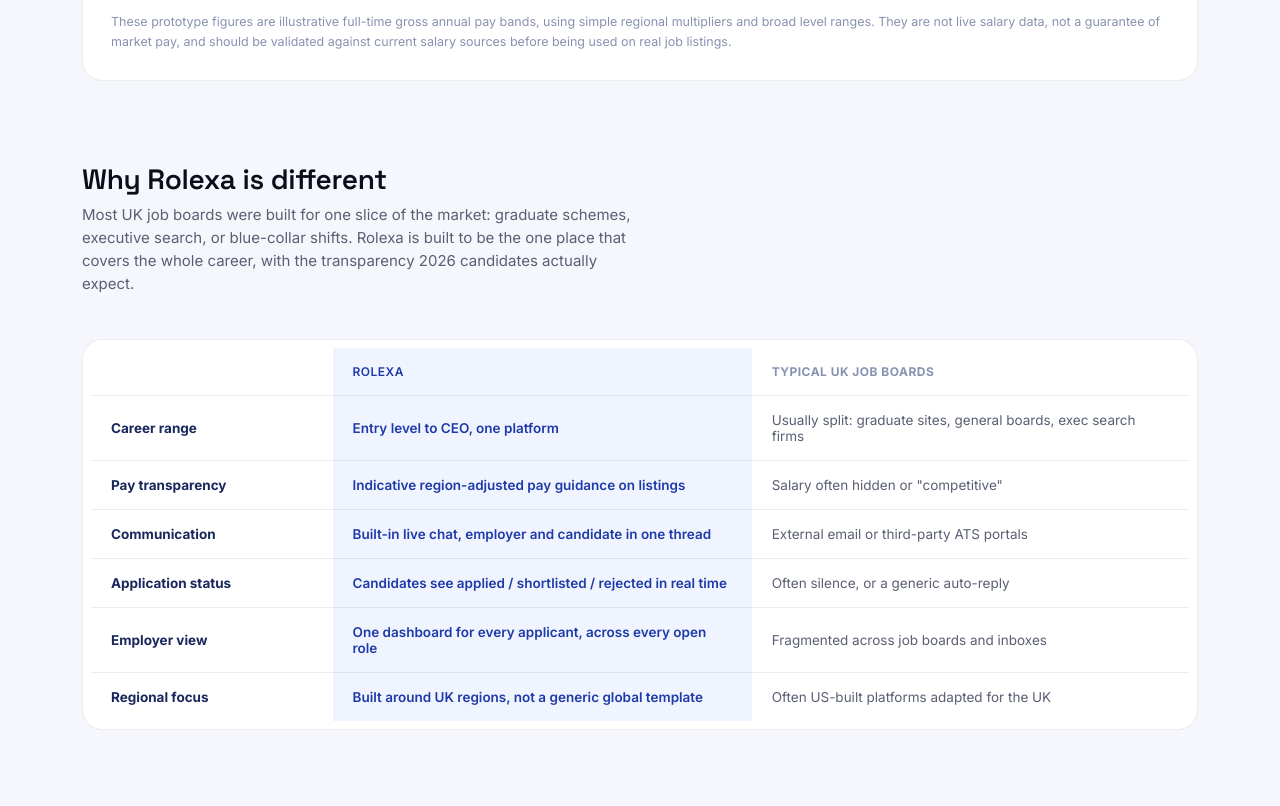
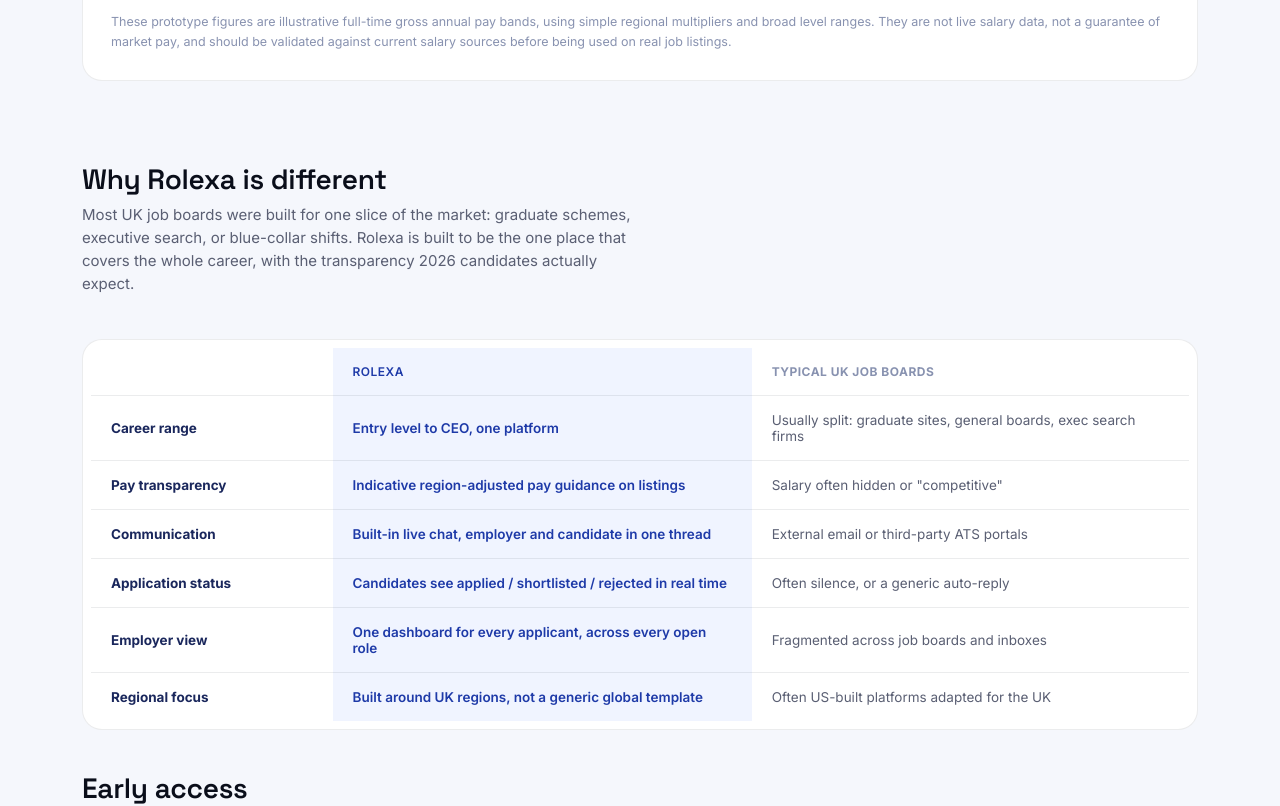
Before and after one commit to Corum93/rolexa, a plain HTML site: page index.html in a window 1280 px wide. Shown: the part 1600-2406 px from the top of the page. Drawn offline with Linux system fonts and the light colour scheme.

Commit message:
Tighten spacing before early access

```diff
--- a/index.html
+++ b/index.html
@@ -10,7 +10,7 @@
   :root{--ink:#0A0E1A;--navy:#1A275C;--panel:#202D66;--blue:#4C74FF;--blue-light:#8CA6FF;--sky:#C7D3FF;--paper:#F5F7FC;--white:#FFFFFF;--line:rgba(255,255,255,0.09);--line-soft:rgba(10,14,26,0.08);--muted:#8892B0;--good:#2FAE7A;--warn:#E0A82E;--bad:#E0533F;--radius:14px;}
   *{box-sizing:border-box;}html,body{margin:0;padding:0;scroll-behavior:smooth;}body{background:var(--paper);color:var(--ink);font-family:'Inter',sans-serif;-webkit-font-smoothing:antialiased;}h1,h2,h3,.display{font-family:'Space Grotesk',sans-serif;font-weight:600;letter-spacing:-0.01em;margin:0;}a{color:inherit;text-decoration:none;}button{font-family:inherit;cursor:pointer;}.wrap{max-width:1180px;margin:0 auto;padding:0 32px;}
   nav{position:sticky;top:0;z-index:50;background:var(--ink);border-bottom:1px solid var(--line);}.nav-inner{display:flex;align-items:center;justify-content:space-between;padding:16px 32px;max-width:1180px;margin:0 auto;gap:24px;}.brand{display:flex;align-items:center;gap:10px;}.brand-word{color:var(--white);font-size:20px;font-weight:700;letter-spacing:-0.01em;}.nav-links{display:flex;align-items:center;gap:28px;}.nav-links a{color:var(--sky);font-size:14px;font-weight:500;opacity:0.85;}.nav-links a:hover{opacity:1;}.nav-cta{display:flex;gap:10px;align-items:center;}.btn{border-radius:999px;padding:10px 20px;font-size:14px;font-weight:600;border:1px solid transparent;display:inline-flex;align-items:center;justify-content:center;gap:6px;}.btn-primary{background:var(--blue);color:var(--white);}.btn-primary:hover{background:var(--blue-light);}.btn-ghost{background:transparent;color:var(--white);border-color:rgba(255,255,255,0.25);}.btn-ghost:hover{border-color:rgba(255,255,255,0.5);}.btn-dark{background:var(--ink);color:var(--white);}.btn-dark:hover{background:var(--navy);}
-  .mode-switch{display:flex;gap:4px;background:var(--navy);border-radius:999px;padding:4px;margin:20px 0 0;width:max-content;}.mode-switch button{border:none;background:transparent;color:var(--sky);padding:9px 20px;border-radius:999px;font-size:13px;font-weight:600;}.mode-switch button.active{background:var(--blue);color:var(--white);}section{padding:64px 0;}.section-tight{padding:40px 0;}#explorer{padding-bottom:40px;}#why{padding-top:40px;}#jobs{padding-top:48px;}#jobs .sec-head{margin-bottom:20px;}#jobs .building-banner{margin:0;max-width:760px;padding:36px;}#candidate-dashboard{padding-top:48px;}#candidate-dashboard .sec-head{margin-bottom:20px;}#candidate-dashboard .auth-gate{margin:0;max-width:460px;padding:40px;}
+  .mode-switch{display:flex;gap:4px;background:var(--navy);border-radius:999px;padding:4px;margin:20px 0 0;width:max-content;}.mode-switch button{border:none;background:transparent;color:var(--sky);padding:9px 20px;border-radius:999px;font-size:13px;font-weight:600;}.mode-switch button.active{background:var(--blue);color:var(--white);}section{padding:64px 0;}.section-tight{padding:40px 0;}#explorer{padding-bottom:40px;}#why{padding-top:40px;padding-bottom:20px;}#jobs{padding-top:20px;}#jobs .sec-head{margin-bottom:20px;}#jobs .building-banner{margin:0;max-width:760px;padding:36px;}#candidate-dashboard{padding-top:48px;}#candidate-dashboard .sec-head{margin-bottom:20px;}#candidate-dashboard .auth-gate{margin:0;max-width:460px;padding:40px;}
   .hero{background:linear-gradient(180deg,var(--navy) 0%,var(--ink) 65%,var(--navy) 100%);padding:58px 0 48px;}.eyebrow{color:var(--blue-light);font-size:13px;font-weight:600;letter-spacing:0.06em;text-transform:uppercase;margin-bottom:12px;}.hero h1{color:var(--white);font-size:48px;line-height:1.08;max-width:680px;}.hero p{color:var(--sky);font-size:17px;line-height:1.55;max-width:560px;margin-top:16px;}.search-card{background:var(--white);border-radius:var(--radius);padding:14px;margin-top:30px;display:grid;grid-template-columns:1.4fr 1fr 1fr auto;gap:10px;max-width:820px;box-shadow:0 20px 50px rgba(0,0,0,0.35);}.search-card input,.search-card select{border:1px solid var(--line-soft);border-radius:9px;padding:12px 14px;font-size:14px;font-family:inherit;color:var(--ink);background:var(--paper);}.search-card button{border:none;background:var(--ink);color:var(--white);border-radius:9px;padding:12px 22px;font-weight:600;font-size:14px;}.search-card button:hover{background:var(--navy);}.stat-strip{display:flex;gap:40px;margin-top:34px;flex-wrap:wrap;}.stat-strip div{color:var(--white);}.stat-strip .num{font-family:'Space Grotesk',sans-serif;font-size:26px;font-weight:700;}.stat-strip .lbl{color:var(--muted);font-size:13px;margin-top:2px;}
   .mission{padding:56px 0 40px;background:var(--paper);}.mission-grid{display:grid;grid-template-columns:repeat(4,1fr);gap:14px;}.mission-card{background:var(--white);border:1px solid var(--line-soft);border-radius:18px;padding:24px;min-height:172px;}.mission-card .tag{font-size:11.5px;font-weight:800;letter-spacing:0.05em;text-transform:uppercase;color:var(--blue);margin-bottom:12px;}.mission-card h3{font-size:18px;margin-bottom:10px;}.mission-card p{font-size:13.5px;line-height:1.55;color:#5A5F73;margin:0;}
   .sec-head{display:flex;justify-content:space-between;align-items:flex-end;margin-bottom:28px;gap:24px;flex-wrap:wrap;}.sec-head h2{font-size:28px;}.sec-head p{color:#5A5F73;font-size:15px;margin-top:6px;max-width:560px;line-height:1.55;}.explorer{background:var(--white);border:1px solid var(--line-soft);border-radius:20px;padding:28px;}.explorer-controls{display:flex;gap:10px;flex-wrap:wrap;margin-bottom:22px;}.chip{border:1px solid var(--line-soft);background:var(--paper);border-radius:999px;padding:8px 16px;font-size:13px;font-weight:600;color:var(--navy);}.chip.active{background:var(--ink);color:var(--white);border-color:var(--ink);}.bracket-grid{display:grid;grid-template-columns:repeat(4,1fr);gap:10px;}.bracket-card{background:var(--paper);border-radius:12px;padding:16px;border:1px solid var(--line-soft);}.bracket-card .lvl{font-size:12px;font-weight:700;color:var(--blue);text-transform:uppercase;letter-spacing:0.04em;}.bracket-card .rng{font-family:'Space Grotesk',sans-serif;font-size:19px;font-weight:700;margin-top:6px;}.bracket-note{margin-top:18px;font-size:12.5px;color:var(--muted);line-height:1.6;}
```
